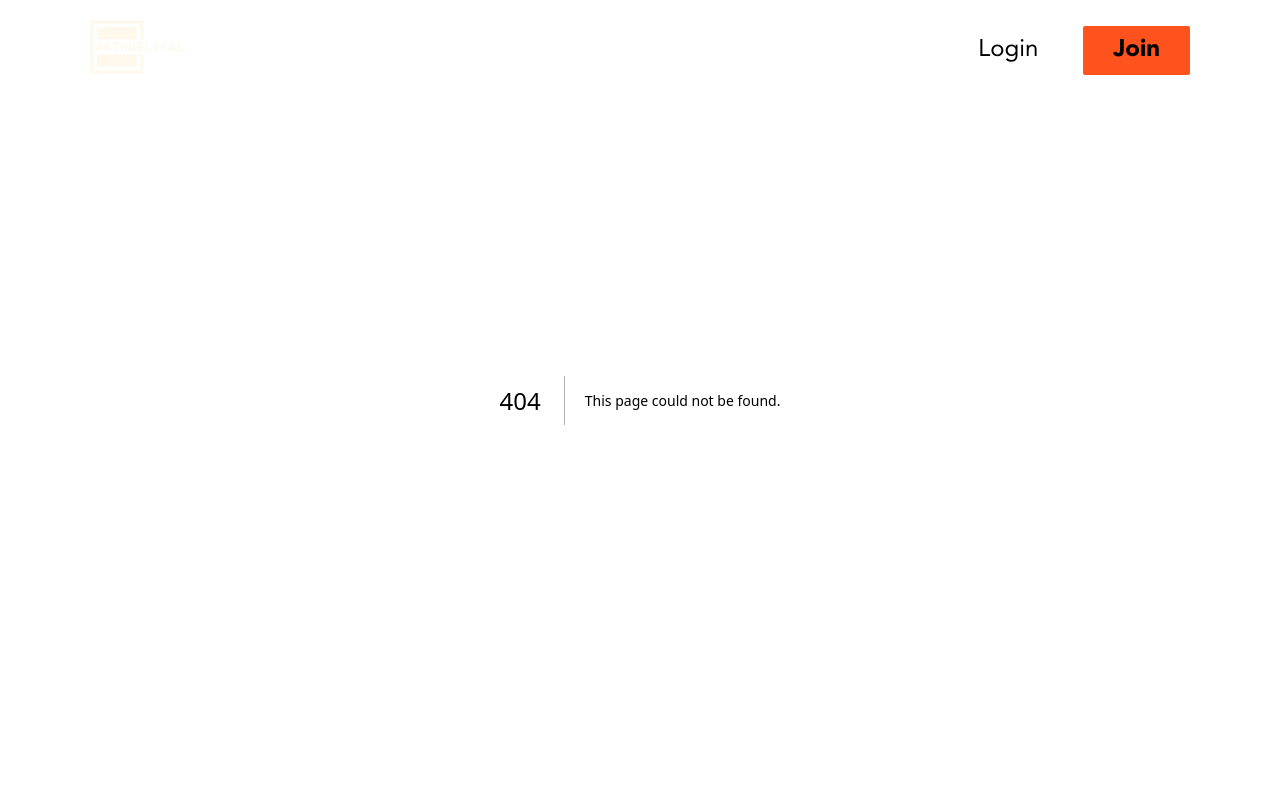
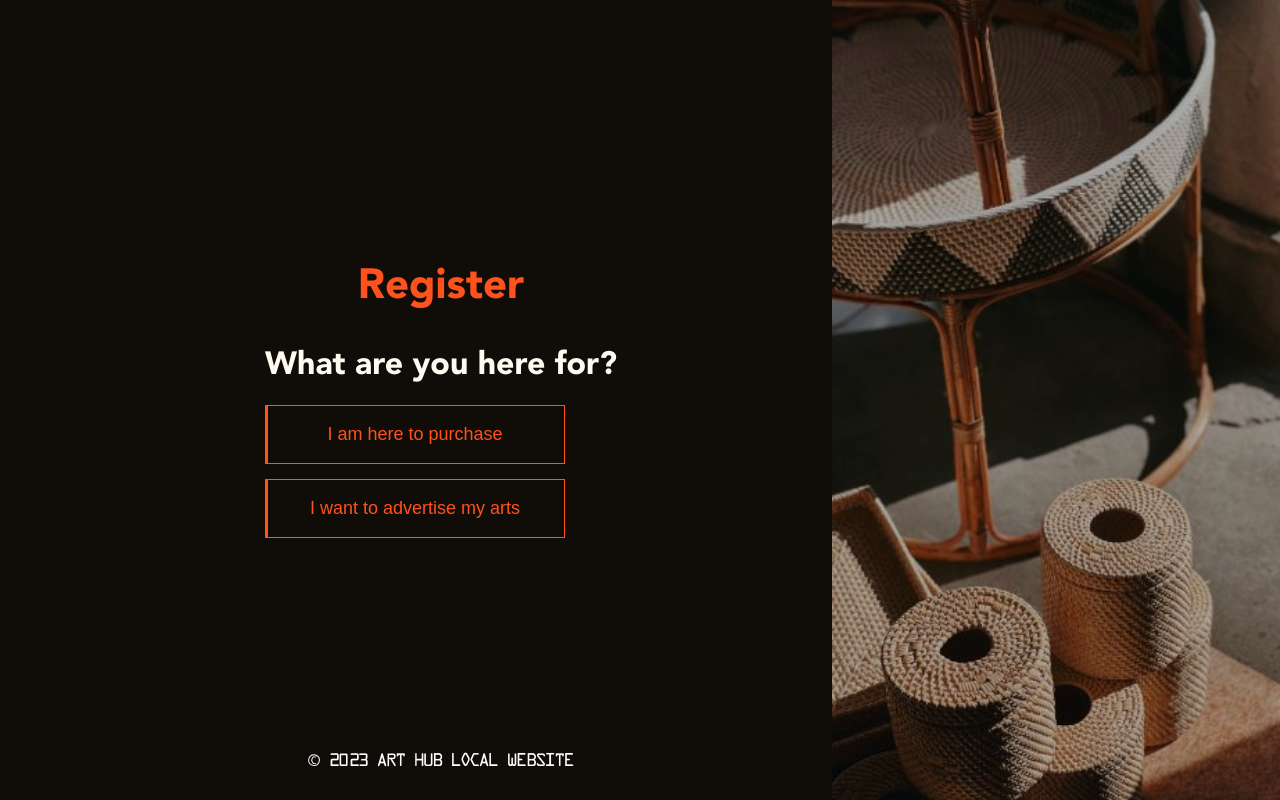
Before and after one commit to jhaeti/art-hub-local, a Next.js app in the folder frontend/: page /auth/join in a window 1280 px wide. Before the commit this address had no page. Built offline with nearby package versions, Linux system fonts and the light colour scheme.

Commit message:
Page for selecting user role

```diff
--- /dev/null
+++ b/frontend/src/app/auth/join/page.jsx
@@ -0,0 +1,45 @@
+"use client";
+import { useRouter } from "next/navigation";
+
+import { primaryBold } from "@/app/fonts";
+import styles from "./styles.module.css";
+
+const page = () => {
+  const router = useRouter();
+
+  return (
+    <>
+      <h2 className={primaryBold.className + " " + styles.heading_secondary}>
+        Register
+      </h2>
+      <h2 className={primaryBold.className + " " + styles.heading_tertiary}>
+        What are you here for?
+      </h2>
+      <div className={styles.btn_box}>
+        <div className={styles.btn}>
+          <button
+            className={styles.link}
+            onClick={() => router.push("/auth/register")}
+          >
+            I am here to purchase
+          </button>
+          <span></span>
+        </div>
+      </div>
+
+      <div className={styles.btn_box}>
+        <div className={styles.btn}>
+          <button
+            className={styles.link}
+            onClick={() => router.push("/auth/register")}
+          >
+            I want to advertise my arts
+          </button>
+          <span></span>
+        </div>
+      </div>
+    </>
+  );
+};
+
+export default page;
--- /dev/null
+++ b/frontend/src/app/auth/join/styles.module.css
@@ -0,0 +1,60 @@
+.heading_secondary {
+  color: var(--color-primary);
+  font-size: 4.2rem;
+  margin-bottom: 3.5rem;
+  display: block;
+  text-align: center;
+}
+
+.heading_tertiary {
+  color: var(--color-white);
+  font-size: 3.2rem;
+  margin-bottom: 2rem;
+  display: block;
+  text-align: center;
+}
+.btn {
+  display: inline-block;
+  width: 100%;
+}
+
+.btn_box {
+  position: relative;
+  margin-top: 1.5rem;
+  width: 30rem;
+}
+
+.link {
+  position: relative;
+
+  display: inline-blockS;
+  color: var(--color-primary);
+  text-decoration: none;
+  font-size: 1.8rem;
+  text-align: center;
+  border: 1px var(--color-primary) solid;
+  width: 100%;
+  padding: 1.8rem 2.2rem;
+  background-color: transparent;
+  z-index: 5;
+}
+
+.link + span {
+  content: "";
+  position: absolute;
+  width: 3px;
+  height: 100%;
+  top: 0;
+  left: 0;
+  background-color: var(--color-primary);
+  transition: all 0.3s ease-in-out;
+  z-index: 2;
+}
+
+.link:hover {
+  color: var(--color-dark);
+}
+
+.link:hover + span {
+  width: 100%;
+}
```
